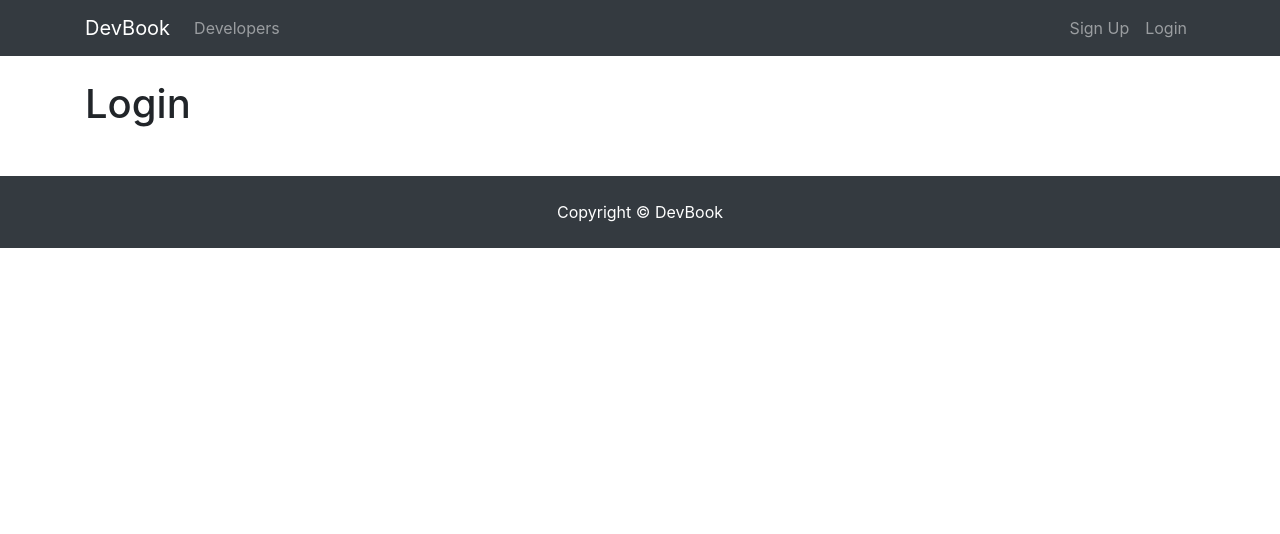
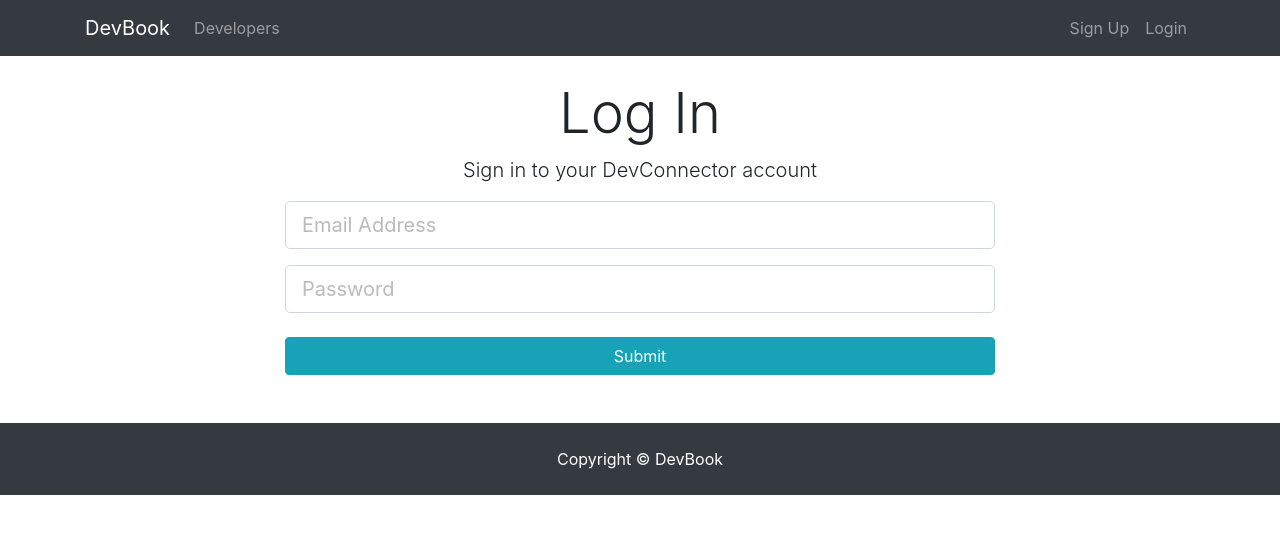
Before and after one commit to TsoIsTheWayToGo/devbook, a React (Create React App) app in the folder client/: page /login in a window 1280 px wide. Shown: the top 534 px of the page. Built offline with nearby package versions, Linux system fonts and the light colour scheme.

Commit message:
Add login jsx

```diff
--- a/client/src/components/auth/Login.js
+++ b/client/src/components/auth/Login.js
@@ -3,9 +3,26 @@ import React, { Component } from 'react'
 class Login extends Component {
   render() {
     return (
-      <div>
-        <h1>Login</h1>
+      <div class="login">
+        <div class="container">
+          <div class="row">
+            <div class="col-md-8 m-auto">
+              <h1 class="display-4 text-center">Log In</h1>
+              <p class="lead text-center">Sign in to your DevConnector account</p>
+              <form action="dashboard.html">
+                <div class="form-group">
+                  <input type="email" class="form-control form-control-lg" placeholder="Email Address" name="email" />
+                </div>
+                <div class="form-group">
+                  <input type="password" class="form-control form-control-lg" placeholder="Password" name="password" />
+                </div>
+                <input type="submit" class="btn btn-info btn-block mt-4" />
+              </form>
+            </div>
+          </div>
+        </div>
       </div>
+
     )
   }
 }
```
